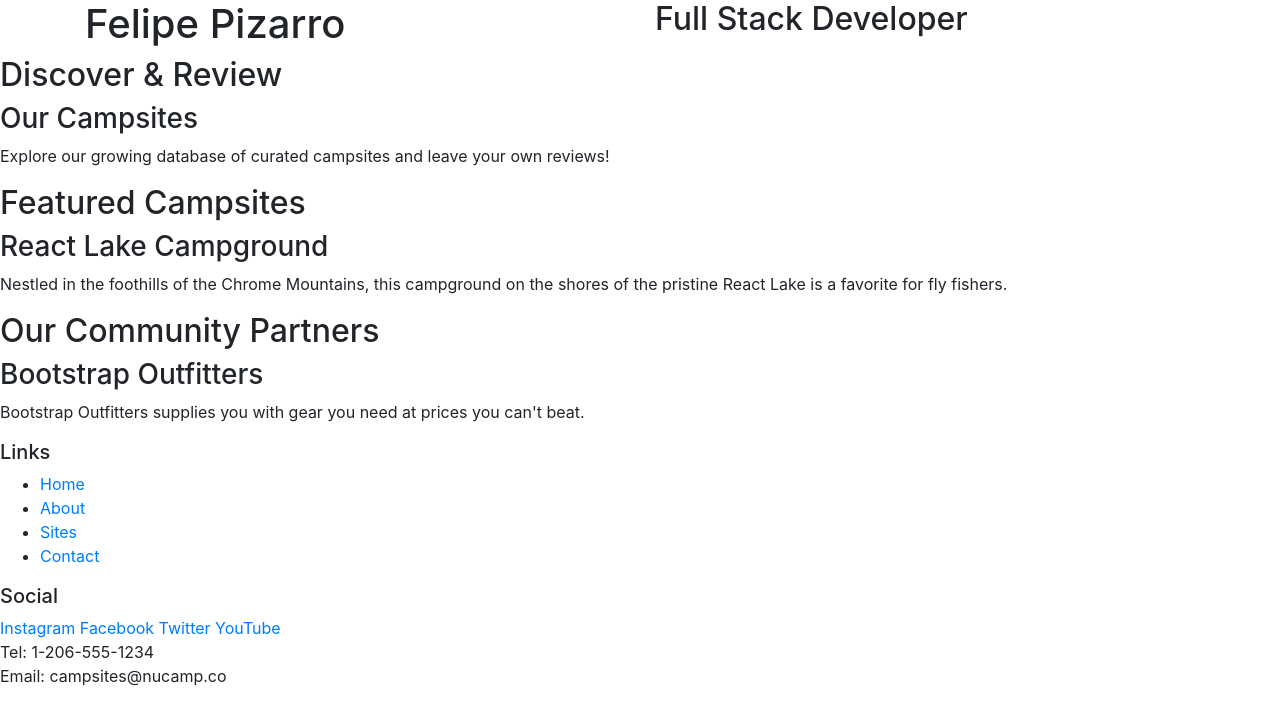
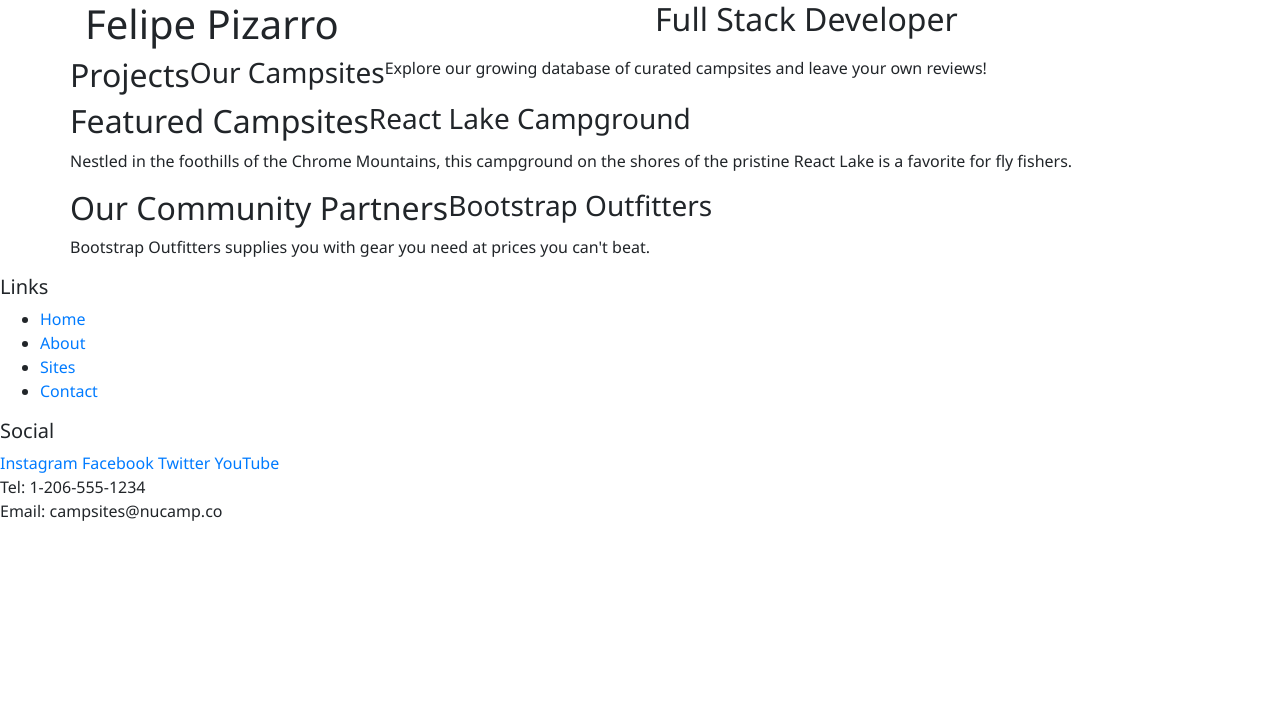
Before and after one commit to felipepizarro1/myWebsitePortfolio, a website: page index.html in a window 1280 px wide. Drawn offline with nearby package versions, Linux system fonts and the light colour scheme.

Commit message:
htmlChanges2

```diff
--- a/css/styles.css
+++ b/css/styles.css
@@ -0,0 +1,3 @@
+body {
+    font-family: 'Segoe UI', Tahoma, Geneva, Verdana, sans-serif;
+}
--- a/index.html
+++ b/index.html
@@ -7,6 +7,7 @@
 
     <!-- Bootstrap CSS -->
     <link rel="stylesheet" href="node_modules/bootstrap/dist/css/bootstrap.min.css" />
+    <link rel="stylesheet" href="css/styles.css">
 
     <title>Felipe Pizarro Full Stack Developer</title>
 </head>
@@ -25,23 +26,24 @@
         </div>
 
     </header>
-
-    <div>
-        <h2>Discover & Review</h2>
+    <div class="container">
+        <div class="row">
+            <h2>Projects</h2>
             <h3>Our Campsites</h3>
             <p>Explore our growing database of curated campsites and leave your own reviews!</p>
         </div>
 
-    <div>
+        <div class="row">
             <h2>Featured Campsites</h2>
             <h3>React Lake Campground</h3>
             <p>Nestled in the foothills of the Chrome Mountains, this campground on the shores of the pristine React Lake is a favorite for fly fishers.</p>
         </div>
 
-    <div>
+        <div class="row">
             <h2>Our Community Partners</h2>
             <h3>Bootstrap Outfitters</h3>
             <p>Bootstrap Outfitters supplies you with gear you need at prices you can't beat.</p>
+        </div>
     </div>
 
     <footer>
```
Lines whose indentation alone changed are shown as unchanged.
